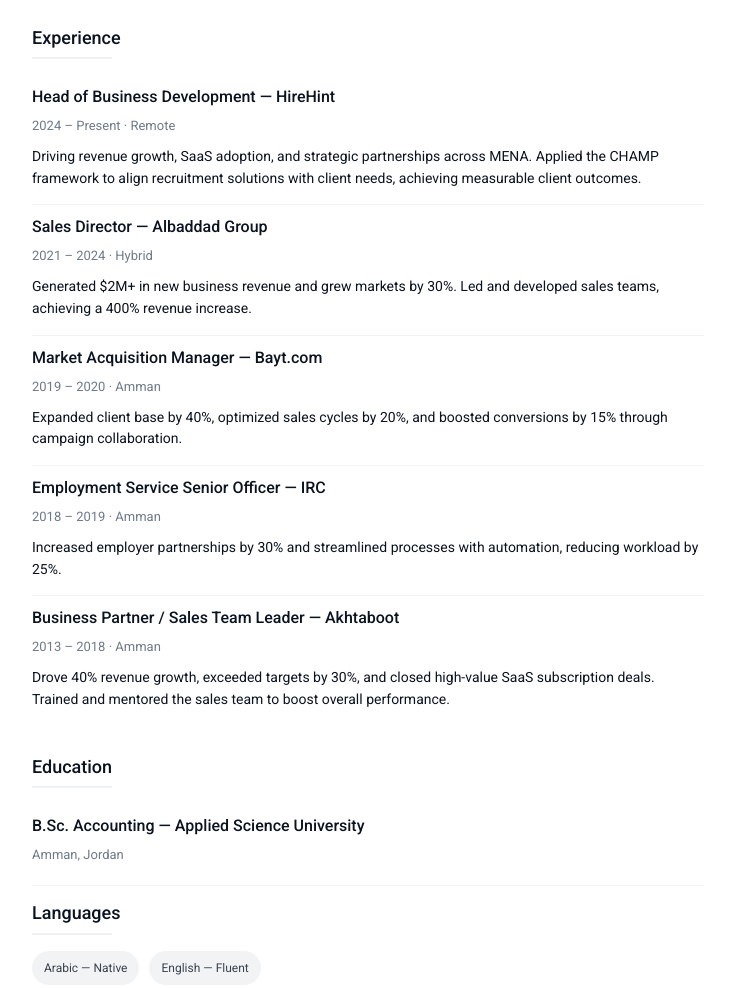
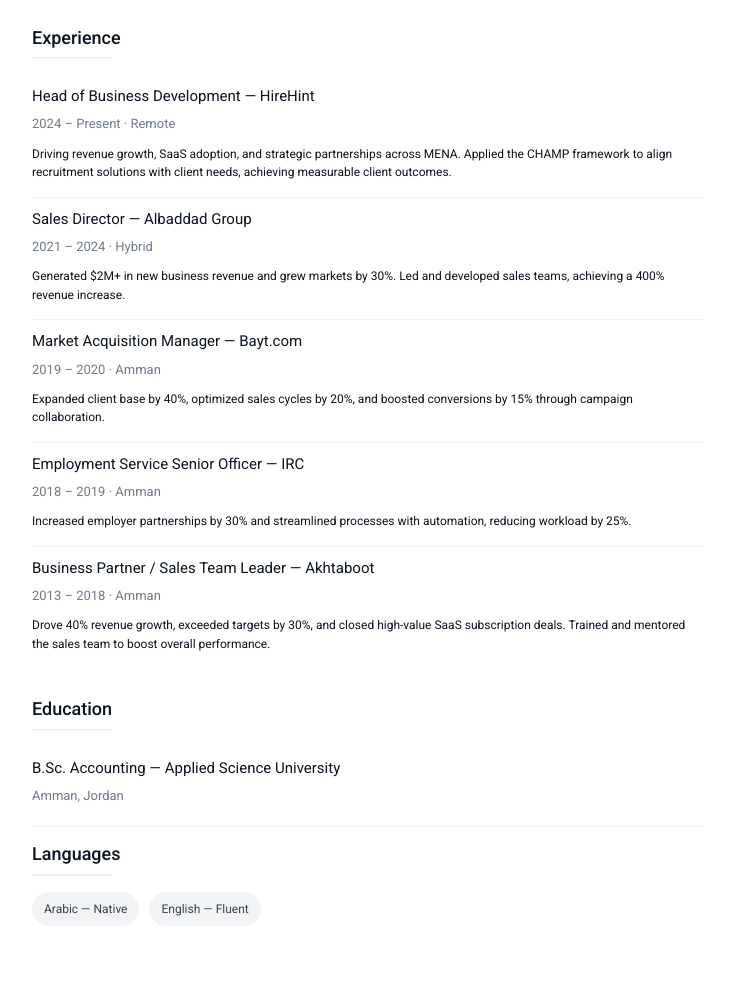
Before and after one commit to melhemmohad/digital-card, a plain HTML site: page index.html in a window 1280 px wide. Shown: the part 826-1814 px from the top of the page, without its empty margins (272-1001 px from the left). Drawn offline with Linux system fonts and the light colour scheme.

Commit message:
Update styles.css

```diff
--- a/styles.css
+++ b/styles.css
@@ -358,8 +358,8 @@
 
 .item h3 {
   margin: 0 0 6px;
-  font-size: var(--fs-16);
-  font-weight: 500;
+  font-size: var(--fs-15);
+  font-weight: 400;
 }
 .item .muted {
   display: block;
@@ -369,7 +369,7 @@
 }
 .item p {
   margin: 0 0 5px;          /* even with body text */
-  font-size: var(--fs-14);
+  font-size: var(--fs-12);
   line-height: var(--lh-normal);
 }
 
```
